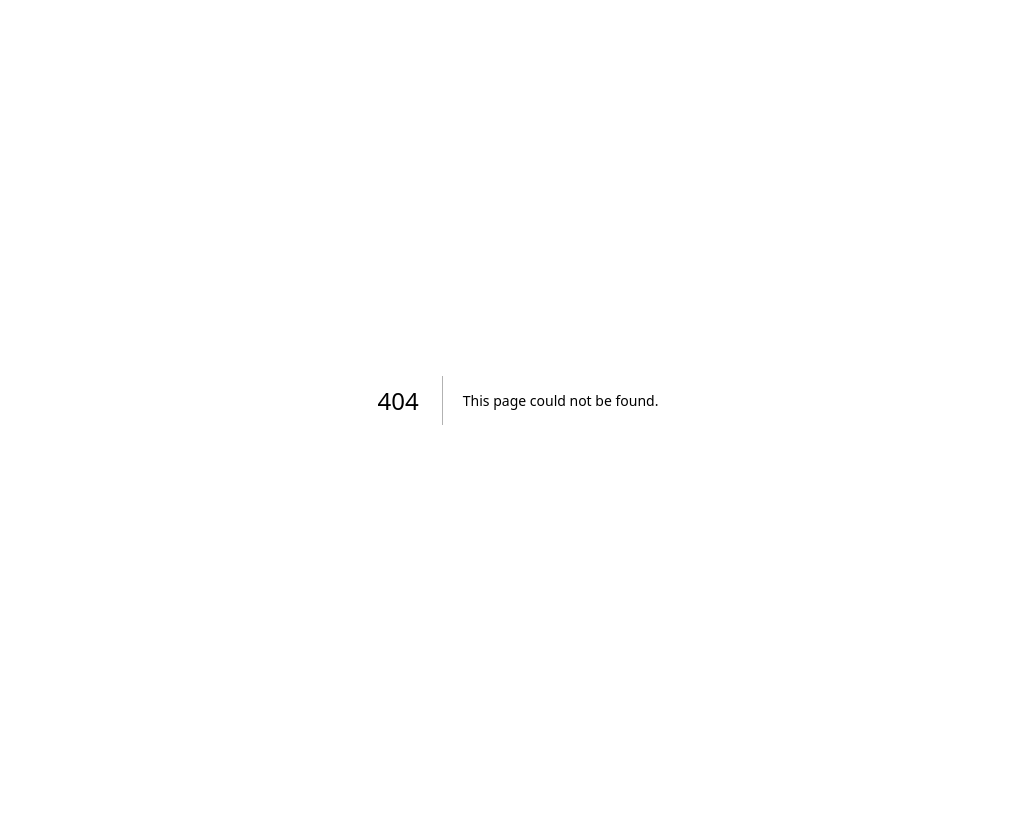
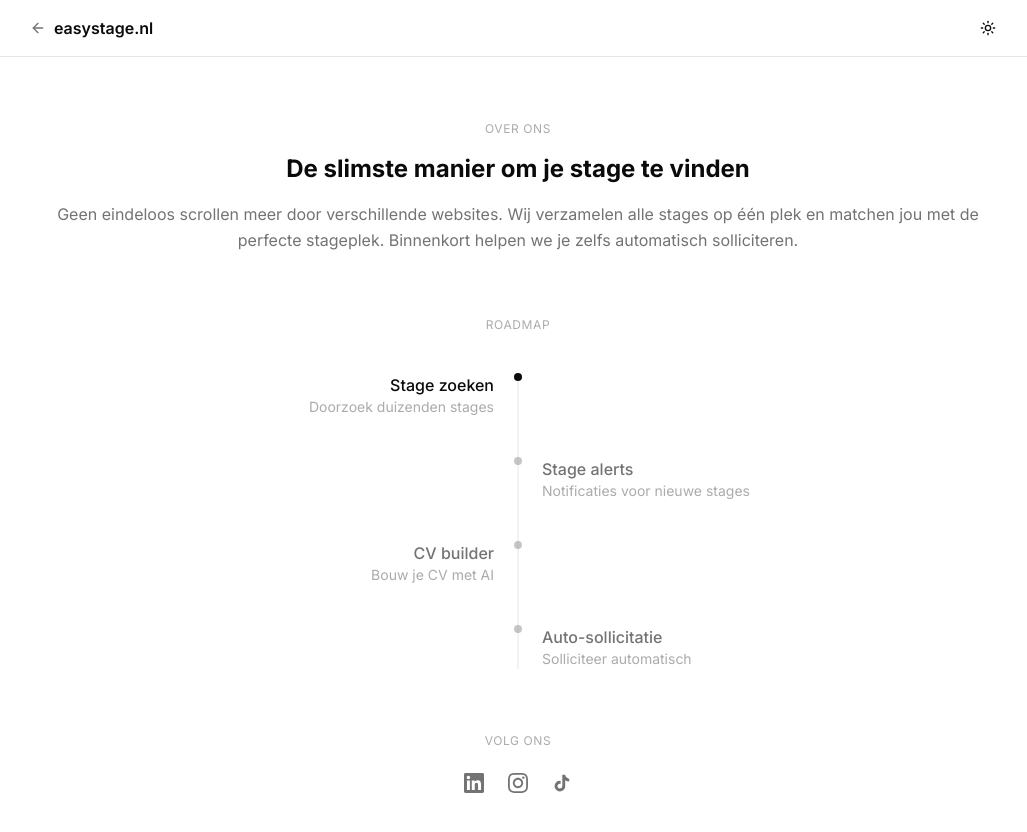
Before and after one commit to vasie1337/easy-stage, a Next.js app in the folder web/: page /about in a window 1280 px wide. Before the commit this address had no page. Shown: the top 832 px of the page, without its empty margins (122-1149 px from the left). Before the commit the page ends 800 px from the top, so only its background shows below. Built offline with nearby package versions, Linux system fonts and the light colour scheme.

Commit message:
add about us

```diff
--- /dev/null
+++ b/web/app/about/page.tsx
@@ -0,0 +1,119 @@
+import Link from 'next/link'
+import { ArrowLeft } from 'lucide-react'
+import { ThemeToggle } from '@/components/theme-toggle'
+
+const roadmap = [
+  { title: 'Stage zoeken', desc: 'Doorzoek duizenden stages', status: 'done' },
+  { title: 'Stage alerts', desc: 'Notificaties voor nieuwe stages', status: 'next' },
+  { title: 'CV builder', desc: 'Bouw je CV met AI', status: 'soon' },
+  { title: 'Auto-sollicitatie', desc: 'Solliciteer automatisch', status: 'soon' },
+]
+
+export default function AboutPage() {
+  return (
+    <div className="min-h-screen bg-background flex flex-col">
+      {/* Header */}
+      <header className="border-b">
+        <div className="container flex h-14 items-center justify-between">
+          <Link href="/" className="flex items-center gap-2 text-muted-foreground hover:text-foreground transition-colors">
+            <ArrowLeft className="h-4 w-4" />
+            <span className="font-semibold text-foreground">easystage.nl</span>
+          </Link>
+          <ThemeToggle />
+        </div>
+      </header>
+
+      <main className="flex-1 py-16">
+        <div className="container max-w-md space-y-16">
+          {/* Over ons */}
+          <section className="text-center">
+            <p className="text-xs uppercase tracking-wider text-muted-foreground/60 mb-4">
+              Over ons
+            </p>
+            <h1 className="text-2xl font-bold mb-4">
+              De slimste manier om je stage te vinden
+            </h1>
+            <p className="text-muted-foreground leading-relaxed">
+              Geen eindeloos scrollen meer door verschillende websites.
+              Wij verzamelen alle stages op één plek en matchen jou met de perfecte stageplek.
+              Binnenkort helpen we je zelfs automatisch solliciteren.
+            </p>
+          </section>
+
+          {/* Roadmap */}
+          <section>
+            <p className="text-xs uppercase tracking-wider text-muted-foreground/60 mb-10 text-center">
+              Roadmap
+            </p>
+
+            {/* Timeline */}
+            <div className="relative">
+              {/* Vertical line */}
+              <div className="absolute left-1/2 top-0 bottom-0 w-px bg-border -translate-x-1/2" />
+
+              {roadmap.map((item, i) => (
+                <div key={item.title} className="relative pb-10 last:pb-0">
+                  {/* Dot */}
+                  <div className={`absolute left-1/2 -translate-x-1/2 w-2 h-2 rounded-full ${
+                    item.status === 'done'
+                      ? 'bg-foreground'
+                      : 'bg-muted-foreground/40'
+                  }`} />
+
+                  {/* Content - alternating sides */}
+                  <div className={`${i % 2 === 0 ? 'pr-[calc(50%+1.5rem)] text-right' : 'pl-[calc(50%+1.5rem)]'}`}>
+                    <p className={`font-medium ${item.status === 'done' ? 'text-foreground' : 'text-muted-foreground'}`}>
+                      {item.title}
+                    </p>
+                    <p className="text-sm text-muted-foreground/60">
+                      {item.desc}
+                    </p>
+                  </div>
+                </div>
+              ))}
+            </div>
+          </section>
+
+          {/* Socials */}
+          <section className="text-center">
+            <p className="text-xs uppercase tracking-wider text-muted-foreground/60 mb-6">
+              Volg ons
+            </p>
+            <div className="flex justify-center gap-6">
+              <a
+                href="https://linkedin.com/company/easystagenl"
+                target="_blank"
+                rel="noopener noreferrer"
+                className="text-muted-foreground hover:text-foreground transition-colors"
+              >
+                <svg className="w-5 h-5" fill="currentColor" viewBox="0 0 24 24">
+                  <path d="M20.447 20.452h-3.554v-5.569c0-1.328-.027-3.037-1.852-3.037-1.853 0-2.136 1.445-2.136 2.939v5.667H9.351V9h3.414v1.561h.046c.477-.9 1.637-1.85 3.37-1.85 3.601 0 4.267 2.37 4.267 5.455v6.286zM5.337 7.433c-1.144 0-2.063-.926-2.063-2.065 0-1.138.92-2.063 2.063-2.063 1.14 0 2.064.925 2.064 2.063 0 1.139-.925 2.065-2.064 2.065zm1.782 13.019H3.555V9h3.564v11.452zM22.225 0H1.771C.792 0 0 .774 0 1.729v20.542C0 23.227.792 24 1.771 24h20.451C23.2 24 24 23.227 24 22.271V1.729C24 .774 23.2 0 22.222 0h.003z"/>
+                </svg>
+              </a>
+              <a
+                href="https://instagram.com/easystage.nl"
+                target="_blank"
+                rel="noopener noreferrer"
+                className="text-muted-foreground hover:text-foreground transition-colors"
+              >
+                <svg className="w-5 h-5" fill="currentColor" viewBox="0 0 24 24">
+                  <path d="M12 2.163c3.204 0 3.584.012 4.85.07 3.252.148 4.771 1.691 4.919 4.919.058 1.265.069 1.645.069 4.849 0 3.205-.012 3.584-.069 4.849-.149 3.225-1.664 4.771-4.919 4.919-1.266.058-1.644.07-4.85.07-3.204 0-3.584-.012-4.849-.07-3.26-.149-4.771-1.699-4.919-4.92-.058-1.265-.07-1.644-.07-4.849 0-3.204.013-3.583.07-4.849.149-3.227 1.664-4.771 4.919-4.919 1.266-.057 1.645-.069 4.849-.069zm0-2.163c-3.259 0-3.667.014-4.947.072-4.358.2-6.78 2.618-6.98 6.98-.059 1.281-.073 1.689-.073 4.948 0 3.259.014 3.668.072 4.948.2 4.358 2.618 6.78 6.98 6.98 1.281.058 1.689.072 4.948.072 3.259 0 3.668-.014 4.948-.072 4.354-.2 6.782-2.618 6.979-6.98.059-1.28.073-1.689.073-4.948 0-3.259-.014-3.667-.072-4.947-.196-4.354-2.617-6.78-6.979-6.98-1.281-.059-1.69-.073-4.949-.073zm0 5.838c-3.403 0-6.162 2.759-6.162 6.162s2.759 6.163 6.162 6.163 6.162-2.759 6.162-6.163c0-3.403-2.759-6.162-6.162-6.162zm0 10.162c-2.209 0-4-1.79-4-4 0-2.209 1.791-4 4-4s4 1.791 4 4c0 2.21-1.791 4-4 4zm6.406-11.845c-.796 0-1.441.645-1.441 1.44s.645 1.44 1.441 1.44c.795 0 1.439-.645 1.439-1.44s-.644-1.44-1.439-1.44z"/>
+                </svg>
+              </a>
+              <a
+                href="https://tiktok.com/@easystagenl"
+                target="_blank"
+                rel="noopener noreferrer"
+                className="text-muted-foreground hover:text-foreground transition-colors"
+              >
+                <svg className="w-5 h-5" fill="currentColor" viewBox="0 0 24 24">
+                  <path d="M19.59 6.69a4.83 4.83 0 0 1-3.77-4.25V2h-3.45v13.67a2.89 2.89 0 0 1-5.2 1.74 2.89 2.89 0 0 1 2.31-4.64 2.93 2.93 0 0 1 .88.13V9.4a6.84 6.84 0 0 0-1-.05A6.33 6.33 0 0 0 5 20.1a6.34 6.34 0 0 0 10.86-4.43v-7a8.16 8.16 0 0 0 4.77 1.52v-3.4a4.85 4.85 0 0 1-1-.1z"/>
+                </svg>
+              </a>
+            </div>
+          </section>
+        </div>
+      </main>
+    </div>
+  )
+}
--- a/web/app/page.tsx
+++ b/web/app/page.tsx
@@ -2,7 +2,8 @@
 
 import { useState } from 'react'
 import { useRouter } from 'next/navigation'
-import { Search, Sparkles } from 'lucide-react'
+import Link from 'next/link'
+import { Search } from 'lucide-react'
 import { Button } from '@/components/ui/button'
 import { Input } from '@/components/ui/input'
 import { ThemeToggle } from '@/components/theme-toggle'
@@ -17,8 +18,6 @@
     router.push(`/stages${query ? `?q=${encodeURIComponent(query)}` : ''}`)
   }
 
-  const popularSearches = ['Marketing', 'IT', 'Finance', 'Zorg', 'Techniek', 'HR']
-
   return (
     <div className="min-h-screen bg-background flex flex-col">
       {/* Header */}
@@ -26,62 +25,48 @@
         <div className="container flex h-14 items-center justify-between">
           <span className="font-semibold">easystage.nl</span>
           <div className="flex items-center gap-3">
+            <Link href="/about" className="text-sm text-muted-foreground hover:text-foreground transition-colors">
+              Over ons
+            </Link>
             <ThemeToggle />
             <AuthButton />
           </div>
         </div>
       </header>
 
-      {/* Hero */}
       <main className="flex-1 flex items-center justify-center px-4">
-        <div className="w-full max-w-2xl text-center py-16">
-          <h1 className="text-4xl font-bold tracking-tight sm:text-5xl mb-4 animate-in fade-in slide-in-from-bottom-4 duration-500">
+        <div className="w-full max-w-md text-center">
+          <h1 className="text-3xl font-bold tracking-tight mb-3">
             Vind je perfecte stage
           </h1>
-          <p className="text-lg text-muted-foreground mb-8 animate-in fade-in slide-in-from-bottom-4 duration-500 delay-100">
-            Doorzoek duizenden stages in heel Nederland
+          <p className="text-muted-foreground mb-6">
+            Doorzoek duizenden stages in Nederland
           </p>
 
-          {/* Search Box */}
-          <form onSubmit={handleSearch} className="animate-in fade-in slide-in-from-bottom-4 duration-500 delay-200">
-            <div className="relative flex gap-2">
+          <form onSubmit={handleSearch}>
+            <div className="flex gap-2">
               <div className="relative flex-1">
-                <Search className="absolute left-4 top-1/2 h-5 w-5 -translate-y-1/2 text-muted-foreground" />
+                <Search className="absolute left-3 top-1/2 h-4 w-4 -translate-y-1/2 text-muted-foreground" />
                 <Input
                   value={query}
                   onChange={(e) => setQuery(e.target.value)}
-                  placeholder="Zoek op functie, bedrijf of stad..."
-                  className="h-12 pl-12 pr-4 text-base"
+                  placeholder="Functie, bedrijf of locatie..."
+                  className="h-10 pl-9"
                   autoFocus
                 />
               </div>
-              <Button type="submit" size="lg" className="h-12 px-6">
+              <Button type="submit" className="h-10">
                 Zoeken
               </Button>
             </div>
           </form>
 
-          {/* Popular searches */}
-          <div className="mt-6 flex flex-wrap items-center justify-center gap-2 animate-in fade-in slide-in-from-bottom-4 duration-500 delay-300">
-            <span className="text-sm text-muted-foreground">Populair:</span>
-            {popularSearches.map((term) => (
-              <button
-                key={term}
-                onClick={() => router.push(`/stages?q=${encodeURIComponent(term)}`)}
-                className="text-sm px-3 py-1 rounded-full bg-secondary text-secondary-foreground hover:bg-secondary/80 transition-colors"
-              >
-                {term}
-              </button>
-            ))}
-          </div>
-
-          {/* Browse all */}
-          <div className="mt-8 animate-in fade-in slide-in-from-bottom-4 duration-500 delay-400">
-            <Button variant="ghost" onClick={() => router.push('/stages')}>
-              <Sparkles className="h-4 w-4 mr-2" />
-              Bekijk alle stages
-            </Button>
-          </div>
+          <button
+            onClick={() => router.push('/stages')}
+            className="mt-3 text-sm text-muted-foreground hover:text-foreground transition-colors"
+          >
+            bekijk alle stages →
+          </button>
         </div>
       </main>
     </div>
```
